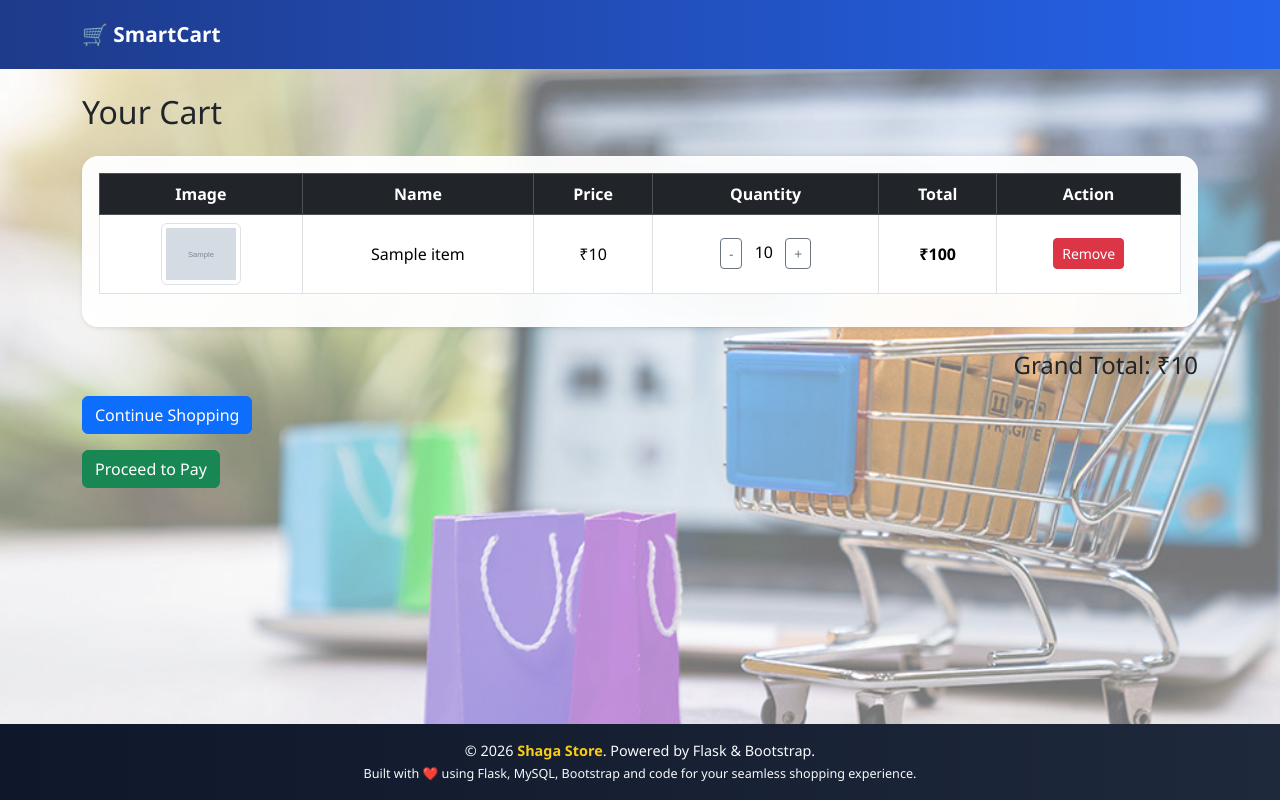
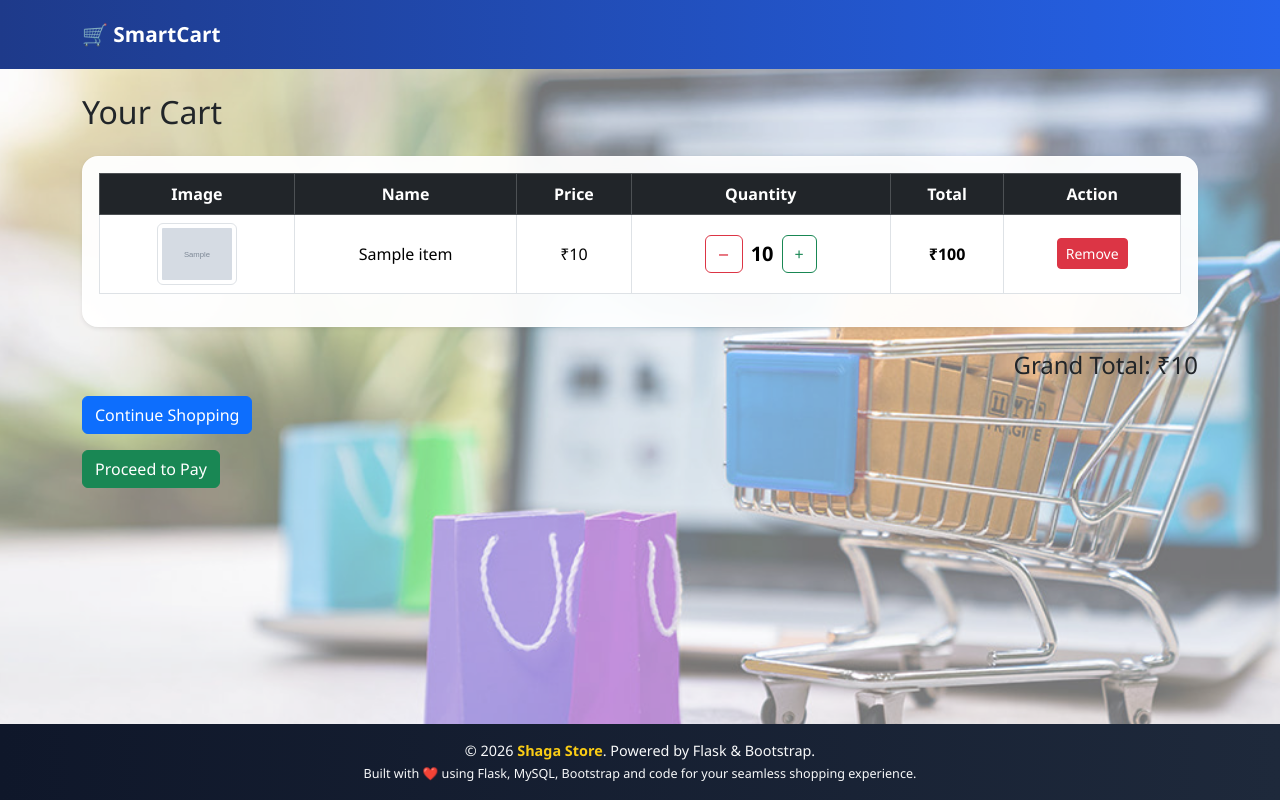
Before and after one commit to shagabhavani003-glitch/SmartcartPro, a Flask app: template templates/user/cart.html in a window 1280 px wide. Run offline with Flask 3, Linux system fonts and the light colour scheme; the template is opened without the code that fills it: most values are stand-ins (such as "Sample title", 1, 10 or a date in 2020); grey boxes marked "Sample" are stand-in pictures.

Commit message:
Updated cart page quantity design

```diff
--- a/templates/user/cart.html
+++ b/templates/user/cart.html
@@ -52,7 +52,7 @@
 
         <td>₹{{ item.price }}</td>
 
-        <td>
+        <!-- <td>
             <a href="/user/cart/decrease/{{ pid }}"
                class="btn btn-sm btn-outline-secondary">-</a>
 
@@ -60,7 +60,20 @@
 
             <a href="/user/cart/increase/{{ pid }}"
                class="btn btn-sm btn-outline-secondary">+</a>
-        </td>
+        </td> -->
+        <td>
+    <div class="d-flex justify-content-center align-items-center gap-2">
+
+        <a href="/user/cart/decrease/{{ pid }}"
+           class="btn btn-outline-danger qty-btn">−</a>
+
+        <span class="fw-bold fs-5">{{ item.quantity }}</span>
+
+        <a href="/user/cart/increase/{{ pid }}"
+           class="btn btn-outline-success qty-btn">+</a>
+
+    </div>
+</td>
 
         <td class="fw-bold">
             ₹{{ item.price * item.quantity }}
```
